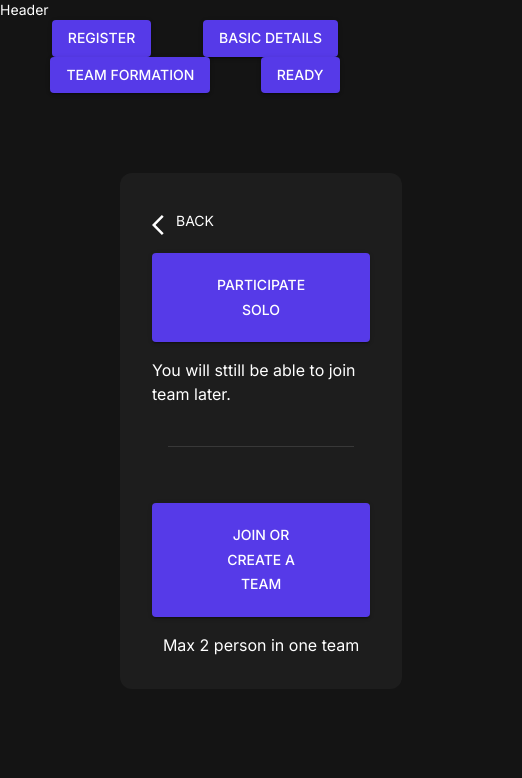
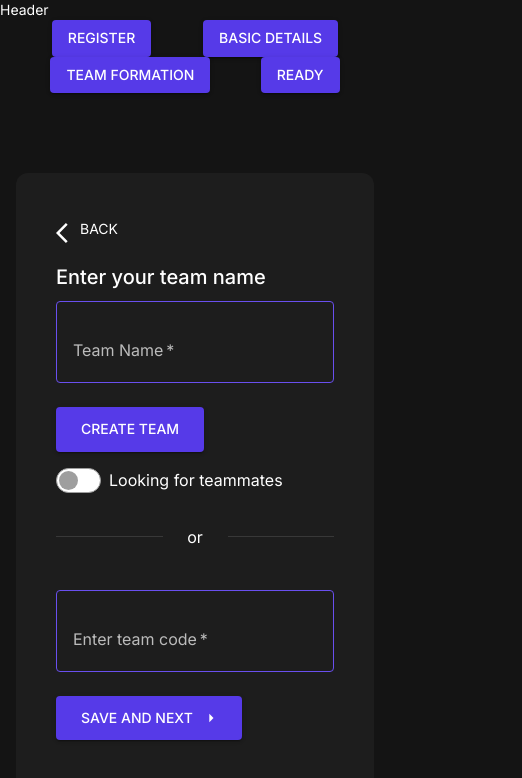
Before and after one commit to IEEE-VIT/palette-21-frontend, a React (Create React App) app: page /userForm in a window 390 px wide. Both pictures are taken after a click on the button "TEAM FORMATION". Shown: the top 778 px of the page, 522 px wide, since content can reach past the window. Built offline with nearby package versions, Linux system fonts and the light colour scheme.

Commit message:
fix: responsiveness

```diff
--- a/package.json
+++ b/package.json
@@ -17,6 +17,7 @@
     "react-dom": "^17.0.2",
     "react-responsive-carousel": "^3.2.18",
     "react-reveal": "^1.2.2",
+    "react-number-format": "^4.5.5",
     "react-router-dom": "^5.2.0",
     "react-scripts": "4.0.3",
     "react-scrollspy": "^3.4.3",
--- a/src/App.js
+++ b/src/App.js
@@ -2,7 +2,6 @@ import React from "react";
 import { BrowserRouter, Route, Switch } from "react-router-dom";
 import LandingScreen from "./screens/LandingScreen/LandingScreen";
 import LoginScreen from "./screens/LoginScreen/LoginScreen";
-import SuccessfullRegistrationScreen from "./screens/UserFormScreen/SuccessfulRegistrationScreen";
 import UserFormScreen from "./screens/UserFormScreen/UserFormScreen";
 
 const AppRouter = () => {
@@ -12,11 +11,7 @@ const AppRouter = () => {
         <Switch>
           <Route exact path="/" component={LandingScreen} />
           <Route exact path="/login" component={LoginScreen} />
-          <Route
-            exact
-            path="/successfulRegistration"
-            component={SuccessfullRegistrationScreen}
-          />
+
           <Route exact path="/userForm" component={UserFormScreen} />
         </Switch>
       </BrowserRouter>
--- a/src/components/groupButton.jsx
+++ b/src/components/groupButton.jsx
@@ -5,7 +5,7 @@ import figmaImage from "../assets/basicDetails/figma.svg";
 
 const useStyles = makeStyles({
   smallText: {
-    fontSize: "0.6rem",
+    fontSize: "0.8rem",
     textTransform: "none",
   },
   disabledButton: {
--- a/src/screens/UserFormScreen/BasicDetailsPage/BasicDeatilsPage.jsx
+++ b/src/screens/UserFormScreen/BasicDetailsPage/BasicDeatilsPage.jsx
@@ -1,4 +1,4 @@
-import { Grid } from "@material-ui/core";
+import { Grid, Hidden } from "@material-ui/core";
 import React from "react";
 import BasicDetailsBanner from "./BasicDetailsBanner";
 import BasicDetailsForm from "./BasicDetailsForm";
@@ -7,10 +7,12 @@ export default function BasicDeatilsPage() {
   return (
     <div>
       <Grid container>
-        <Grid item md={6}>
-          <BasicDetailsBanner />
-        </Grid>
-        <Grid item md={6}>
+        <Hidden mdDown>
+          <Grid item md={6}>
+            <BasicDetailsBanner />
+          </Grid>
+        </Hidden>
+        <Grid item xs={12} md={6}>
           <BasicDetailsForm />
         </Grid>
       </Grid>
--- a/src/screens/UserFormScreen/BasicDetailsPage/BasicDetailsForm.jsx
+++ b/src/screens/UserFormScreen/BasicDetailsPage/BasicDetailsForm.jsx
@@ -14,6 +14,8 @@ import {
 import React from "react";
 import SendIcon from "@material-ui/icons/Send";
 import GroupedButton from "../../../components/groupButton";
+import NumberFormat from "react-number-format";
+import PropTypes from "prop-types";
 
 const useStyles = makeStyles({
   paper: {
@@ -51,7 +53,46 @@ const useStyles = makeStyles({
   helperTitle: {
     color: "#999999",
   },
+  button: {
+    padding: "10px",
+    paddingLeft: "25px",
+    paddingRight: "25px",
+  },
 });
+
+function NumberFormatCustom(props) {
+  const { inputRef, onChange, ...other } = props;
+  const MAX_VAL = 10000;
+  const withValueLimit = (inputObj) => {
+    const { value } = inputObj;
+    if (value < MAX_VAL) return inputObj;
+  };
+  return (
+    <NumberFormat
+      {...other}
+      getInputRef={inputRef}
+      onValueChange={(values) => {
+        onChange({
+          target: {
+            name: props.name,
+            value: values.value,
+          },
+        });
+      }}
+      isNumericString
+      prefix="# "
+      allowNegative={false}
+      isAllowed={withValueLimit}
+    />
+  );
+}
+
+NumberFormatCustom.propTypes = {
+  inputRef: PropTypes.func.isRequired,
+  name: PropTypes.string.isRequired,
+  onChange: PropTypes.func.isRequired,
+};
+
 export default function BasicDetailsForm() {
   const classes = useStyles();
   const [age, setAge] = React.useState("");
@@ -61,9 +102,9 @@ export default function BasicDetailsForm() {
 
   return (
     <div>
-      <Box m={4} mx={15} mt={10}>
+      <Box m={4} mx={3} mt={10}>
         <Paper class={classes.paper} variant="elevation" elevation={10}>
-          <Box p={4}>
+          <Box p={5}>
             <Grid container direction="column">
               <Grid item>
                 <Typography variant="h6">Enter your basic details</Typography>
@@ -89,6 +130,7 @@ export default function BasicDetailsForm() {
                             InputProps={{
                               disableUnderline: true,
                               className: classes.inputFields,
+                              inputComponent: NumberFormatCustom,
                             }}
                             InputLabelProps={{
                               classes: {
@@ -206,6 +248,7 @@ export default function BasicDetailsForm() {
               <Grid item>
                 <Box mt={3}>
                   <Button
+                    className={classes.button}
                     variant="contained"
                     color="primary"
                     endIcon={<SendIcon />}
--- a/src/screens/UserFormScreen/FormHelpers/UserFormCompletionScreen.jsx
+++ b/src/screens/UserFormScreen/FormHelpers/UserFormCompletionScreen.jsx
@@ -1,14 +1,22 @@
-import { Grid, Button } from "@material-ui/core";
+import { Grid, Button, Box } from "@material-ui/core";
 import React from "react";
 
 export default function UserFormCompletionScreen() {
   return (
-    <Grid container diection="column" alignItem="center" justify="center">
+    <Grid
+      container
+      direction="column"
+      justify="center"
+      alignItems="center"
+      style={{ minHeight: "80vh" }}
+    >
       <Grid item>Yay! you are set to shift pixels</Grid>
-      <Grid>
-        <Button variant="contained" color="primary">
-          Take me to my Dashboard
-        </Button>
+      <Grid item>
+        <Box my={10}>
+          <Button variant="contained" color="primary">
+            Take me to my Dashboard
+          </Button>
+        </Box>
       </Grid>
     </Grid>
   );
--- a/src/screens/UserFormScreen/TeamFormation/CreateTeamForm.jsx
+++ b/src/screens/UserFormScreen/TeamFormation/CreateTeamForm.jsx
@@ -11,10 +11,12 @@ import {
   Select,
   MenuItem,
   Typography,
+  Divider,
 } from "@material-ui/core";
 import { withStyles } from "@material-ui/styles";
 import React from "react";
 import ArrowBackIosIcon from "@material-ui/icons/ArrowBackIos";
+import ArrowRightIcon from "@material-ui/icons/ArrowRight";
 
 const useStyles = makeStyles({
   paper: {
@@ -79,9 +81,9 @@ export default function CreateTeamForm() {
   };
   const classes = useStyles();
   return (
-    <Box m={4} mx={15} mt={10}>
+    <Box m={4} mx={2} mt={10}>
       <Paper class={classes.paper} variant="elevation" elevation={10}>
-        <Box p={4}>
+        <Box p={5}>
           <Grid container direction="column" alignItems="stretch">
             <Grid item>
               <Grid container direction="row" spacing={0} alignItems="center">
@@ -163,6 +165,63 @@ export default function CreateTeamForm() {
                 </Grid>
               </Box>
             </Grid>
+            <Grid item>
+              <Box my={2}>
+                <Grid
+                  container
+                  direction="row"
+                  spacing={2}
+                  alignItems="center"
+                  justify="center"
+                >
+                  <Grid item xs={5}>
+                    <Divider />
+                  </Grid>
+                  <Grid item xs={2}>
+                    <Typography align="center">or</Typography>
+                  </Grid>
+                  <Grid item xs={5}>
+                    <Divider />
+                  </Grid>
+                </Grid>
+              </Box>
+            </Grid>
+            <Grid item>
+              <Box my={1}>
+                <Paper variant="outlined" className={classes.outlinePaper}>
+                  <Box mx={2} my={2}>
+                    <TextField
+                      color="secondary"
+                      required
+                      label="Enter team code"
+                      placeholder="SSE-213"
+                      hint="SSEE-213"
+                      InputProps={{
+                        disableUnderline: true,
+                        className: classes.inputFields,
+                      }}
+                      InputLabelProps={{
+                        classes: {
+                          root: classes.labelRoot,
+                        },
+                      }}
+                    />
+                  </Box>
+                </Paper>
+              </Box>
+            </Grid>
+            <Grid item>
+              <Box my={2}>
+                <Button
+                  variant="contained"
+                  color="primary"
+                  className={classes.button}
+                  endIcon={<ArrowRightIcon />}
+                >
+                  Save and Next
+                </Button>
+              </Box>
+            </Grid>
           </Grid>
         </Box>
       </Paper>
--- a/src/screens/UserFormScreen/TeamFormation/TeamForm.jsx
+++ b/src/screens/UserFormScreen/TeamFormation/TeamForm.jsx
@@ -11,7 +11,7 @@ export default function TeamFormationForm() {
       alignItems="center"
       style={{ minHeight: "80vh" }}
     >
-      <Grid item xs={6}>
+      <Grid item xs={12} md={6}>
         <CreateTeamForm />
       </Grid>
     </Grid>
--- a/src/screens/UserFormScreen/UserFormScreen.jsx
+++ b/src/screens/UserFormScreen/UserFormScreen.jsx
@@ -2,7 +2,9 @@ import { Button, Grid } from "@material-ui/core";
 import { React, useState } from "react";
 import BasicDeatilsPage from "./BasicDetailsPage/BasicDeatilsPage";
 import BasicTeamForm from "./BasicDetailsPage/BasicTeamForm";
+import UserFormCompletionScreen from "./FormHelpers/UserFormCompletionScreen";
 import CreateTeamForm from "./TeamFormation/CreateTeamForm";
+import TeamFormationForm from "./TeamFormation/TeamForm";
 
 export default function UserFormScreen() {
   const [screen, setScreen] = useState("userBasicDetails");
@@ -18,16 +20,16 @@ export default function UserFormScreen() {
       case "createTeamForm":
         return <CreateTeamForm />;
       case "teamFormation":
-        return <BasicTeamForm />;
+        return <TeamFormationForm />;
+      case "userRegCompletionScreen":
+        return <UserFormCompletionScreen />;
     }
   };
   return (
     <div>
-      <Grid container direction="row">
-        <Grid item xs={12}>
-          Header
-        </Grid>
-        <Grid item xs={12}>
+      <Grid container direction="column">
+        <Grid item>Header</Grid>
+        <Grid item>
           <Grid
             container
             direction="row"
@@ -62,15 +64,19 @@ export default function UserFormScreen() {
               </Button>
             </Grid>
             <Grid item>
-              <Button variant="contained" color="primary">
+              <Button
+                variant="contained"
+                color="primary"
+                onClick={() => {
+                  setPage("userRegCompletionScreen");
+                }}
+              >
                 Ready
               </Button>
             </Grid>
           </Grid>
         </Grid>
-        <Grid item md={12}>
-          {switchPage(screen)}
-        </Grid>
+        <Grid item>{switchPage(screen)}</Grid>
       </Grid>
     </div>
   );
```
Also changed, not shown: 1 other file (tests, documents, lock files or other folders).
